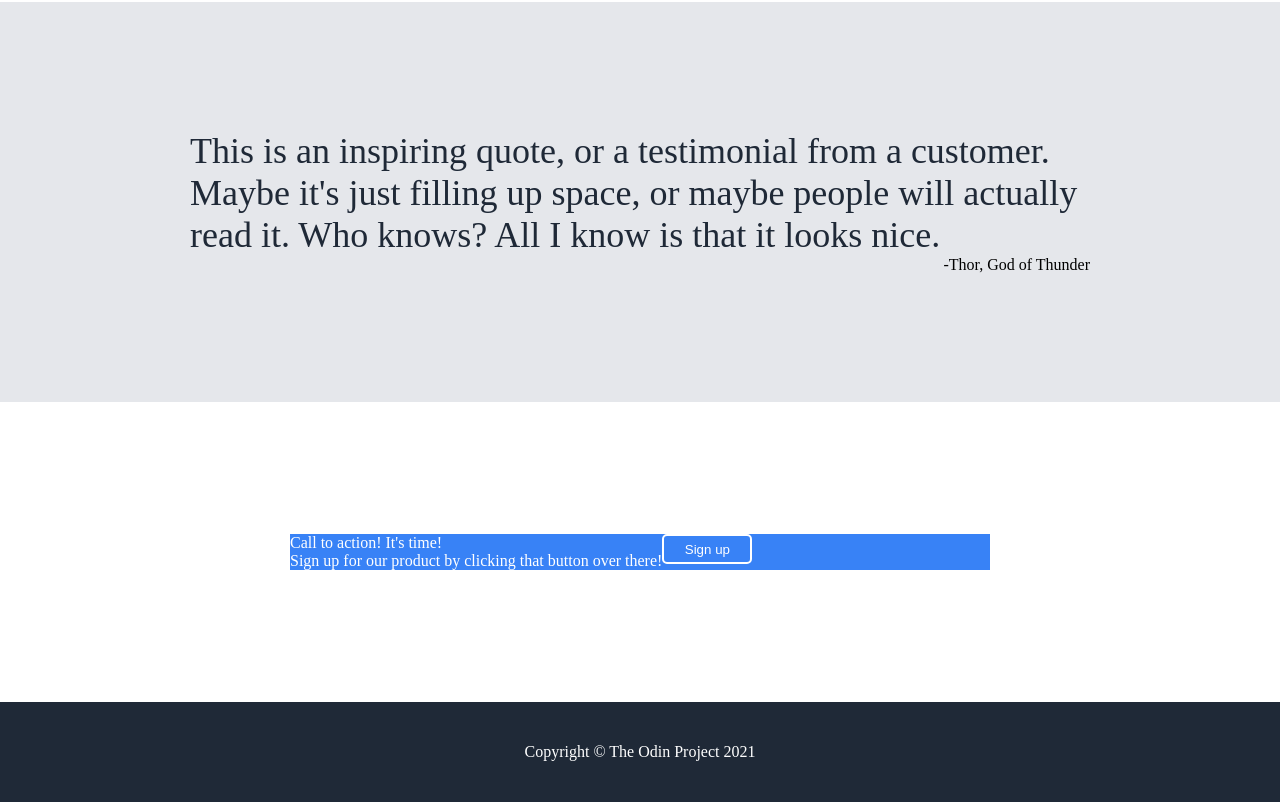
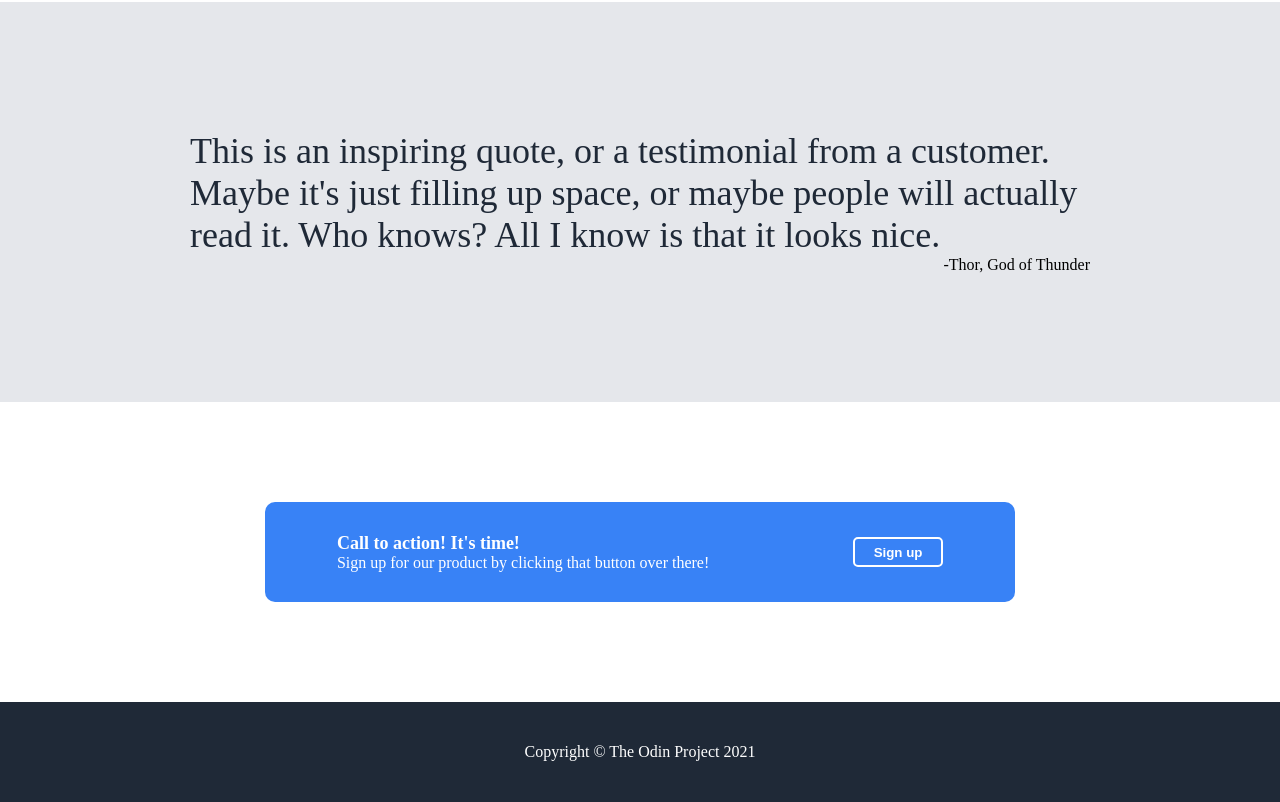
Before and after one commit to marksouthern3/awesome-website, a plain HTML site: page index.html in a window 1280 px wide. Shown: the part 866-1668 px from the top of the page. Drawn offline with Linux system fonts and the light colour scheme.

Commit message:
Finish call to action section of website

```diff
--- a/style.css
+++ b/style.css
@@ -116,6 +116,7 @@ button {
     border-radius: 5px;
     width: 90px;
     height: 30px;
+    font-weight: bold;
 }
 
 .action-button {
@@ -190,7 +191,16 @@ button {
 
 .call-to-action {
     display: flex;
-    width: 700px;
+    width: 750px;
+    height: 100px;
+    justify-content: space-around;
+    align-items: center;
+    border-radius: 10px;
+}
+
+.call-to-action-title {
+    font-weight: bold;
+    font-size: 18px;
 }
 
 .footer {
```
